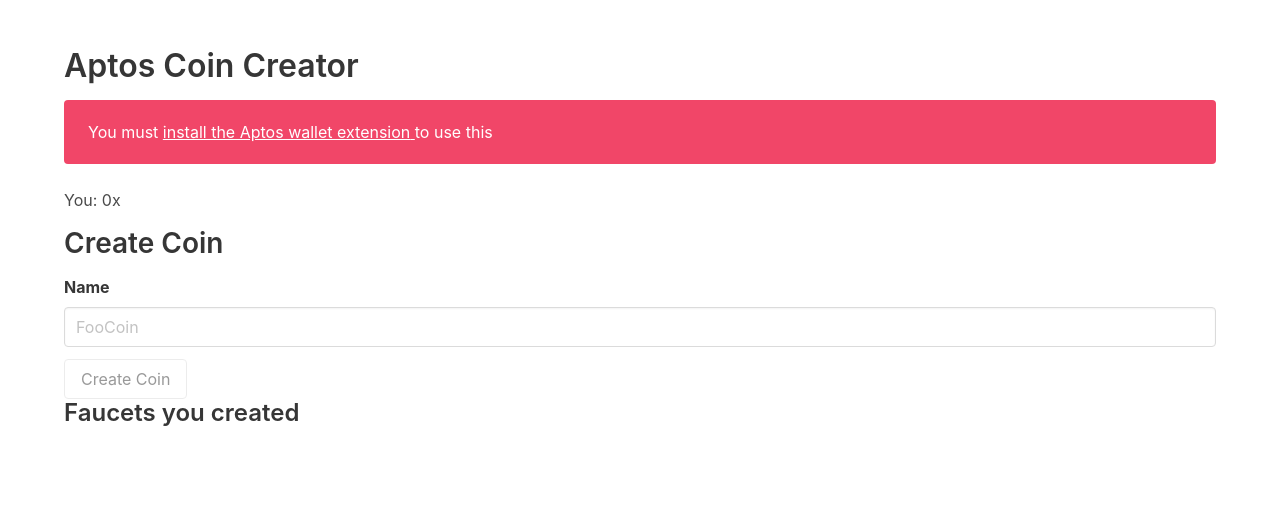
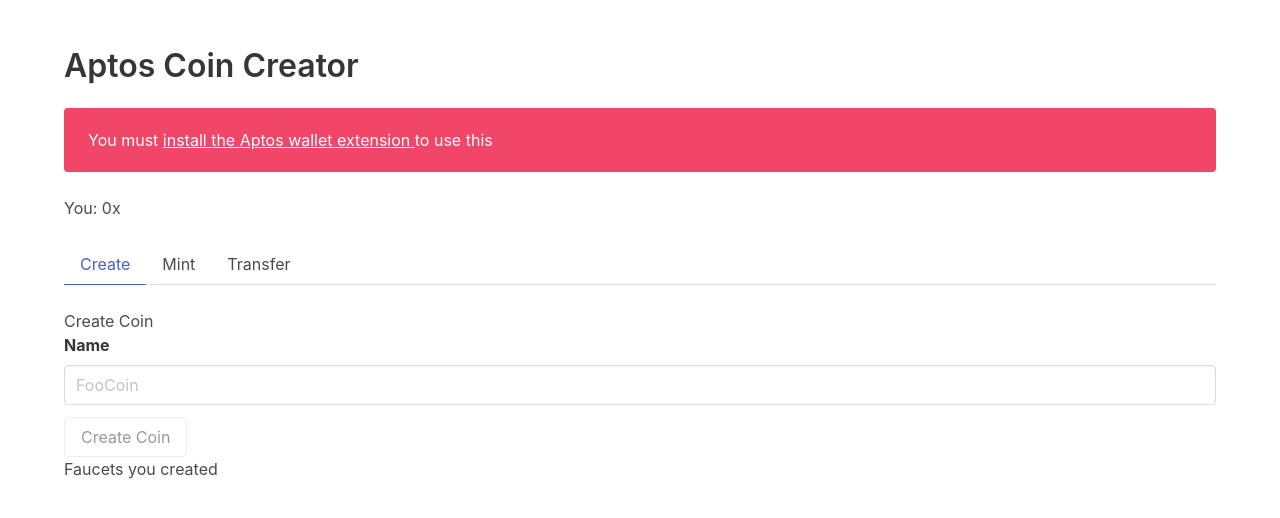
Before and after one commit to ultima-fi/aptos-faucet, a React (Create React App) app in the folder web/: page / in a window 1280 px wide. Shown: the top 518 px of the page. Built offline with nearby package versions, Linux system fonts and the light colour scheme.

Commit message:
clean up webclient

```diff
--- a/web/src/App.tsx
+++ b/web/src/App.tsx
@@ -1,144 +1,18 @@
 import { FaucetClient } from "@ultima-fi/faucet";
-import { createContext, useContext, useEffect, useRef, useState } from "react";
-import { toast, ToastContainer } from "react-toastify";
-import { compile } from "./compiler";
+import { useEffect, useState } from "react";
+import { ToastContainer } from "react-toastify";
 import { FAUCET_MODULE, RPC_URL } from "./env";
 import "react-toastify/dist/ReactToastify.css";
-import { explorer } from "./util";
 import { BrowserRouter, Route, Routes } from "react-router-dom";
-
-interface IAptoseContext {
-  address: string;
-  sdk: undefined | FaucetClient;
-}
-
-const AptosContext = createContext<IAptoseContext>({
-  address: "",
-  sdk: undefined,
-});
-
-function Field(props: {
-  label: string;
-  children: JSX.Element;
-  help?: JSX.Element;
-}) {
-  return (
-    <div className="field">
-      <label htmlFor="" className="label">
-        {props.label}
-      </label>
-      <div className="control">{props.children}</div>
-      {props.help && props.help}
-    </div>
-  );
-}
-
-function CreateCoin(props: { onsuccess: () => void }) {
-  const toastId = useRef(null) as any;
-  const [coinName, setCoinName] = useState("");
-  const [busy, setBusy] = useState(false);
-  const ctx = useContext(AptosContext);
-  const validRegex = new RegExp("^[A-Z][A-Za-z]*$");
-  const coinNameValid = coinName.length > 0 && validRegex.test(coinName);
-
-  const disabled = busy || !coinNameValid || !ctx.address;
-  const help =
-    coinName !== "" && !coinNameValid ? (
-      <p className="help is-danger">
-        Coin name is invalid. Must start with capital letter and be alphabetic.
-      </p>
-    ) : undefined;
-
-  function link(hash: string) {
-    const url = explorer(hash);
-    return (
-      <a href={url} target="_blank">
-        View transaction.
-      </a>
-    );
-  }
-
-  async function createCoin() {
-    setBusy(true);
-
-    try {
-      toastId.current = toast("Preparing module");
-      const hex = await compile(coinName, ctx.address);
-      toast.update(toastId.current, { render: "Publishing module" });
-      {
-        const tx = await window.aptos.signAndSubmitTransaction({
-          type: "module_bundle_payload",
-          modules: [{ bytecode: `0x${hex}` }],
-        });
-        await ctx.sdk?.client.waitForTransaction(tx["hash"]);
-        toast(<span>Module published. {link(tx["hash"])}</span>);
-      }
-      const typestring = `0x${ctx.address}::${coinName}::${coinName}`;
-      toast.update(toastId.current, { render: "Creating coin faucet" });
-      {
-        const ix = ctx.sdk?.createFaucetIX(coinName, coinName, 6, typestring);
-        const tx = await window.aptos.signAndSubmitTransaction(ix);
-        const hash = tx["hash"];
-        await ctx.sdk?.client.waitForTransaction(tx["hash"]);
-        toast(<span>Coin faucet created. {link(hash)}</span>);
-      }
-
-      setBusy(false);
-      setCoinName("");
-      props.onsuccess();
-    } catch (e: any) {
-      toast.error(e);
-    }
-  }
-
-  return (
-    <div>
-      <h2>Create Coin</h2>
-      <Field label="Name" help={help}>
-        <input
-          className="input"
-          type="text"
-          placeholder="FooCoin"
-          value={coinName}
-          onChange={(e) => setCoinName(e.target.value)}
-        ></input>
-      </Field>
-
-      <button className="button" onClick={createCoin} disabled={disabled}>
-        Create Coin
-      </button>
-    </div>
-  );
-}
-
-function ListFaucets(props: { faucets: string[] }) {
-  return (
-    <div>
-      <h3>Faucets you created</h3>
-      <ul>
-        {props.faucets.map((x, i) => (
-          <li key={i}>{x}</li>
-        ))}
-      </ul>
-    </div>
-  );
-}
-
-function UseFaucet() {}
+import { AptosContext } from "./context";
+import { CreateFaucet } from "./CreateFaucet";
+import { Mint } from "./Mint";
+import { Nav } from "./Nav";
 
 function App() {
   const [user, setUser] = useState<string>("");
   const [errorBanner, setErrorBannoer] = useState(false);
   const [sdk, setSDK] = useState<FaucetClient>();
-  const [faucets, setFaucets] = useState<string[]>([]);
-
-  function refreshFaucets() {
-    if (!sdk) return;
-    if (user === "") return;
-    sdk.fetchFaucets(user).then(setFaucets);
-  }
-
-  useEffect(refreshFaucets, [sdk, user]);
 
   useEffect(() => {
     if (!window.aptos) {
@@ -152,10 +26,9 @@
 
   return (
     <AptosContext.Provider value={{ address: user, sdk }}>
-      <section className="section content">
+      <section className="section">
         <div className="container">
-          <div>
-            <h1>Aptos Coin Creator</h1>
+          <h1 className="title">Aptos Coin Creator</h1>
           {errorBanner && (
             <div className="is-danger notification">
               You must{" "}
@@ -169,20 +42,14 @@
             </div>
           )}
           <p>You: 0x{user}</p>
-
+          <br></br>
           <BrowserRouter>
+            <Nav />
             <Routes>
-                <Route
-                  path="/"
-                  element={<CreateCoin onsuccess={refreshFaucets} />}
-                ></Route>
+              <Route path="/" element={<CreateFaucet />}></Route>
+              <Route path="/mint" element={<Mint />}></Route>
             </Routes>
           </BrowserRouter>
-
-            <div>
-              <ListFaucets faucets={faucets} />
-            </div>
-          </div>
         </div>
       </section>
       <ToastContainer />
--- /dev/null
+++ b/web/src/CreateFaucet.tsx
@@ -0,0 +1,97 @@
+import { useContext, useEffect, useRef, useState } from "react";
+import { toast } from "react-toastify";
+import { compile } from "./compiler";
+import { AptosContext } from "./context";
+import { Field } from "./Field";
+import { ListFaucets } from "./ListFaucets";
+import { explorer } from "./util";
+
+export function CreateFaucet() {
+  const toastId = useRef(null) as any;
+  const [coinName, setCoinName] = useState("");
+  const [faucets, setFaucets] = useState<string[]>([]);
+  const [busy, setBusy] = useState(false);
+  const ctx = useContext(AptosContext);
+  useEffect(refreshFaucets, [ctx.sdk, ctx.address]);
+  const validRegex = new RegExp("^[A-Z][A-Za-z]*$");
+  const coinNameValid = coinName.length > 0 && validRegex.test(coinName);
+
+  const disabled = busy || !coinNameValid || !ctx.address;
+  const help =
+    coinName !== "" && !coinNameValid ? (
+      <p className="help is-danger">
+        Coin name is invalid. Must start with capital letter and be alphabetic.
+      </p>
+    ) : undefined;
+
+  function refreshFaucets() {
+    if (!ctx.sdk) return;
+    if (ctx.address === "") return;
+    ctx.sdk.fetchFaucets(ctx.address).then(setFaucets);
+  }
+
+  function link(hash: string) {
+    const url = explorer(hash);
+    return (
+      <a href={url} target="_blank">
+        View transaction.
+      </a>
+    );
+  }
+
+  async function createCoin() {
+    setBusy(true);
+
+    try {
+      toastId.current = toast("Preparing module");
+      const hex = await compile(coinName, ctx.address);
+      toast.update(toastId.current, { render: "Publishing module" });
+      {
+        const tx = await window.aptos.signAndSubmitTransaction({
+          type: "module_bundle_payload",
+          modules: [{ bytecode: `0x${hex}` }],
+        });
+        await ctx.sdk?.client.waitForTransaction(tx["hash"]);
+        toast(<span>Module published. {link(tx["hash"])}</span>);
+      }
+      const typestring = `0x${ctx.address}::${coinName}::${coinName}`;
+      toast.update(toastId.current, { render: "Creating coin faucet" });
+      {
+        const ix = ctx.sdk?.createFaucetIX(coinName, coinName, 6, typestring);
+        const tx = await window.aptos.signAndSubmitTransaction(ix);
+        const hash = tx["hash"];
+        await ctx.sdk?.client.waitForTransaction(tx["hash"]);
+        toast(<span>Coin faucet created. {link(hash)}</span>);
+      }
+
+      setBusy(false);
+      setCoinName("");
+      refreshFaucets();
+    } catch (e: any) {
+      toast.error(e);
+    }
+  }
+
+  return (
+    <div>
+      <h2>Create Coin</h2>
+      <Field label="Name" help={help}>
+        <input
+          className="input"
+          type="text"
+          placeholder="FooCoin"
+          value={coinName}
+          onChange={(e) => setCoinName(e.target.value)}
+        ></input>
+      </Field>
+
+      <button className="button" onClick={createCoin} disabled={disabled}>
+        Create Coin
+      </button>
+
+      <div>
+        <ListFaucets faucets={faucets} />
+      </div>
+    </div>
+  );
+}
--- /dev/null
+++ b/web/src/Field.tsx
@@ -0,0 +1,15 @@
+export function Field(props: {
+  label: string;
+  children: JSX.Element;
+  help?: JSX.Element;
+}) {
+  return (
+    <div className="field">
+      <label htmlFor="" className="label">
+        {props.label}
+      </label>
+      <div className="control">{props.children}</div>
+      {props.help && props.help}
+    </div>
+  );
+}
--- /dev/null
+++ b/web/src/ListFaucets.tsx
@@ -0,0 +1,12 @@
+export function ListFaucets(props: { faucets: string[] }) {
+  return (
+    <div>
+      <h3>Faucets you created</h3>
+      <ul>
+        {props.faucets.map((x, i) => (
+          <li key={i}>{x}</li>
+        ))}
+      </ul>
+    </div>
+  );
+}
--- /dev/null
+++ b/web/src/Mint.tsx
@@ -0,0 +1,11 @@
+import { useContext, useState } from "react";
+import { AptosContext } from "./context";
+
+export function Mint() {
+  const [coinType, setCoinType] = useState("");
+  const [amount, setAmount] = useState(0);
+
+  const ctx = useContext(AptosContext);
+
+  return <h3>Mint from faucet</h3>;
+}
--- /dev/null
+++ b/web/src/Nav.tsx
@@ -0,0 +1,20 @@
+import { Link, useLocation } from "react-router-dom";
+
+export function Nav() {
+  const location = useLocation();
+  return (
+    <div className="tabs">
+      <ul>
+        <li className={location.pathname === "/" ? "is-active" : ""}>
+          <Link to="/">Create</Link>
+        </li>
+        <li className={location.pathname === "/mint" ? "is-active" : ""}>
+          <Link to="/mint">Mint</Link>
+        </li>
+        <li>
+          <a>Transfer</a>
+        </li>
+      </ul>
+    </div>
+  );
+}
--- /dev/null
+++ b/web/src/context.ts
@@ -0,0 +1,12 @@
+import { FaucetClient } from "@ultima-fi/faucet";
+import { createContext } from "react";
+
+export interface IAptoseContext {
+  address: string;
+  sdk: undefined | FaucetClient;
+}
+
+export const AptosContext = createContext<IAptoseContext>({
+  address: "",
+  sdk: undefined,
+});
```
Lines whose indentation alone changed are shown as unchanged.
